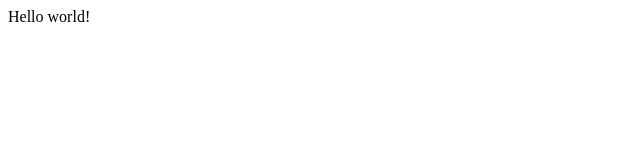
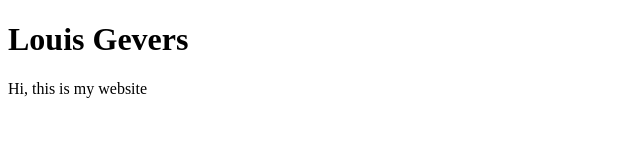
Before and after one commit to louisgevers/louisgevers, a Gatsby site: page / in a window 1280 px wide. Shown: the whole page, without its empty margins (0-640 px from the left). Built offline with nearby package versions, Linux system fonts and the light colour scheme; Gatsby itself is replaced by a stand-in of ours.

Commit message:
Create Layout component

```diff
--- /dev/null
+++ b/src/components/layout.js
@@ -0,0 +1,10 @@
+import React from "react"
+import "./layout.css"
+
+const Layout = ({ children }) => (
+  <>
+    <main>{children}</main>
+  </>
+)
+
+export default Layout
--- a/src/pages/index.js
+++ b/src/pages/index.js
@@ -1,3 +1,12 @@
 import React from "react"
 
-export default () => <div>Hello world!</div>
+import Layout from "../components/layout"
+
+const IndexPage = () => (
+  <Layout>
+    <h1>Louis Gevers</h1>
+    <p>Hi, this is my website</p>
+  </Layout>
+)
+
+export default IndexPage
```
Also changed, not shown: src/components/layout.css (added).
